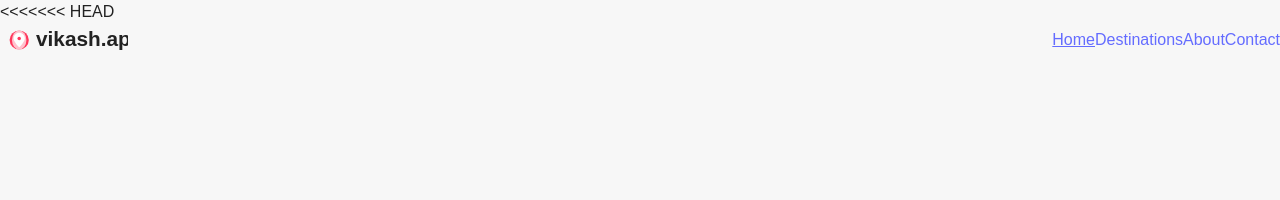
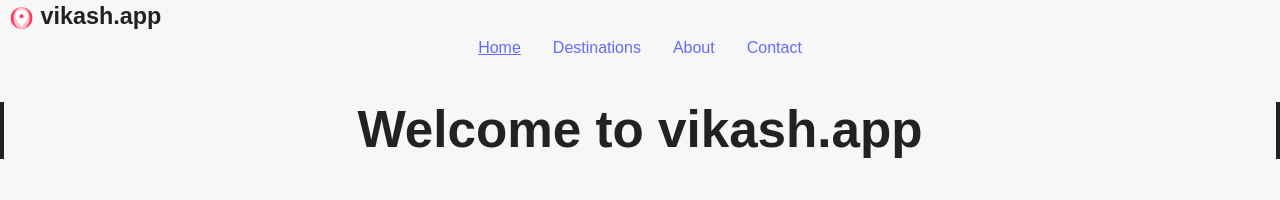
Before and after one commit to vikash-app/webpage, a React (Vite) app: page / in a window 1280 px wide. Shown: the top 200 px of the page. Built offline with nearby package versions, Linux system fonts and the light colour scheme.

Commit message:
Fix: Welcome text visible and styled on Home page only, menu centered, logo top left

```diff
--- a/index.html
+++ b/index.html
@@ -4,18 +4,10 @@
     <meta charset="UTF-8" />
     <link rel="icon" type="image/svg+xml" href="/vite.svg" />
     <meta name="viewport" content="width=device-width, initial-scale=1.0" />
-<<<<<<< HEAD
     <meta http-equiv="Content-Security-Policy" content="img-src 'self' data: https://*.tile.openstreetmap.org;">
-  </head>
-  <body>
-  <div id="root"></div>
-  <script type="module" src="/src/main.jsx"></script>
-=======
-  <meta http-equiv="Content-Security-Policy" content="img-src 'self' data: https://*.tile.openstreetmap.org;">
-  <script type="module" src="src/main.jsx"></script>
+    <script type="module" src="src/main.jsx"></script>
   </head>
   <body>
     <div id="root"></div>
->>>>>>> gh-pages
   </body>
 </html>
--- a/postcss.config.cjs
+++ b/postcss.config.cjs
@@ -1,6 +1,6 @@
 module.exports = {
   plugins: {
-    tailwindcss: {},
+    '@tailwindcss/postcss': {},
     autoprefixer: {},
   }
 }
--- a/src/components/Navbar.jsx
+++ b/src/components/Navbar.jsx
@@ -4,16 +4,21 @@ import logo from "../assets/logo.svg";
 function Navbar() {
   const { pathname } = useLocation();
   return (
-    <nav className="flex items-center justify-between px-8 py-4 bg-gradient-to-r from-pink-50 via-white to-cyan-50 shadow-md">
-      <Link to="/" className="flex items-center gap-2">
-        <img src={logo} alt="vikash.app logo" style={{ height: 32 }} />
-      </Link>
-       <div className="flex gap-6 text-lg font-semibold">
-        <Link to="/" className={pathname === "/" ? "text-pink-600 underline" : "text-gray-700 hover:text-pink-500 transition"}>Home</Link>
-        <Link to="/travel-destinations" className={pathname.startsWith("/travel-destinations") ? "text-pink-600 underline" : "text-gray-700 hover:text-pink-500 transition"}>Destinations</Link>
-       {/*} <Link to="/travel-stories" className={pathname === "/travel-stories" ? "text-pink-600 underline" : "text-gray-700 hover:text-pink-500 transition"}>Stories</Link>*/}
-        <Link to="/about" className={pathname === "/about" ? "text-pink-600 underline" : "text-gray-700 hover:text-pink-500 transition"}>About</Link>
-        <Link to="/contact" className={pathname === "/contact" ? "text-pink-600 underline" : "text-gray-700 hover:text-pink-500 transition"}>Contact</Link>
+    <nav className="w-full px-8 py-4 bg-gradient-to-r from-pink-50 via-white to-cyan-50 shadow-md">
+      <div className="flex items-center">
+        <Link to="/" className="flex items-center gap-2 min-w-[180px]">
+          <img src={logo} alt="vikash.app logo" style={{ height: 36, width: 'auto' }} />
+        </Link>
+      </div>
+      <div className="flex flex-col items-center mt-2">
+        <div className="flex gap-8 text-lg font-semibold force-gap-navbar justify-center mb-2">
+          <Link to="/" className={pathname === "/" ? "text-pink-600 underline" : "text-gray-700 hover:text-pink-500 transition"}>Home</Link>
+          <Link to="/travel-destinations" className={pathname.startsWith("/travel-destinations") ? "text-pink-600 underline" : "text-gray-700 hover:text-pink-500 transition"}>Destinations</Link>
+          {/* <Link to="/travel-stories" className={pathname === "/travel-stories" ? "text-pink-600 underline" : "text-gray-700 hover:text-pink-500 transition"}>Stories</Link> */}
+          <Link to="/about" className={pathname === "/about" ? "text-pink-600 underline" : "text-gray-700 hover:text-pink-500 transition"}>About</Link>
+          <Link to="/contact" className={pathname === "/contact" ? "text-pink-600 underline" : "text-gray-700 hover:text-pink-500 transition"}>Contact</Link>
+        </div>
+  {/* Welcome header removed; now only on Home page */}
       </div>
     </nav>
   );
--- a/src/index.css
+++ b/src/index.css
@@ -1,3 +1,7 @@
+/* Force gap for navbar menu if Tailwind gap is not working due to global styles */
+.force-gap-navbar > * + * {
+  margin-left: 2rem !important;
+}
 :root {
   font-family: system-ui, Avenir, Helvetica, Arial, sans-serif;
   line-height: 1.5;
--- a/src/pages/Home.jsx
+++ b/src/pages/Home.jsx
@@ -9,10 +9,13 @@ export default function Home() {
   // Show three featured destinations for cards
   const featured = travelDestinations.slice(0, 3);
 
+  React.useEffect(() => {
+    console.log('Home page mounted: Welcome to vikash.app should be visible');
+  }, []);
   return (
     <div className="max-w-5xl mx-auto py-16 px-4">
       <section className="text-center mb-12">
-        <h1 className="text-5xl font-extrabold mb-4 bg-gradient-to-r from-pink-500 to-cyan-500 text-transparent bg-clip-text">
+  <h1 className="text-5xl font-extrabold mb-4 text-pink-600 border-y-0 border-x-4 border-red-500 p-2 bg-white">
           Welcome to vikash.app
         </h1>
         <p className="text-lg mb-8 text-gray-700">
```
Also changed, not shown: src/assets/logo.svg.
